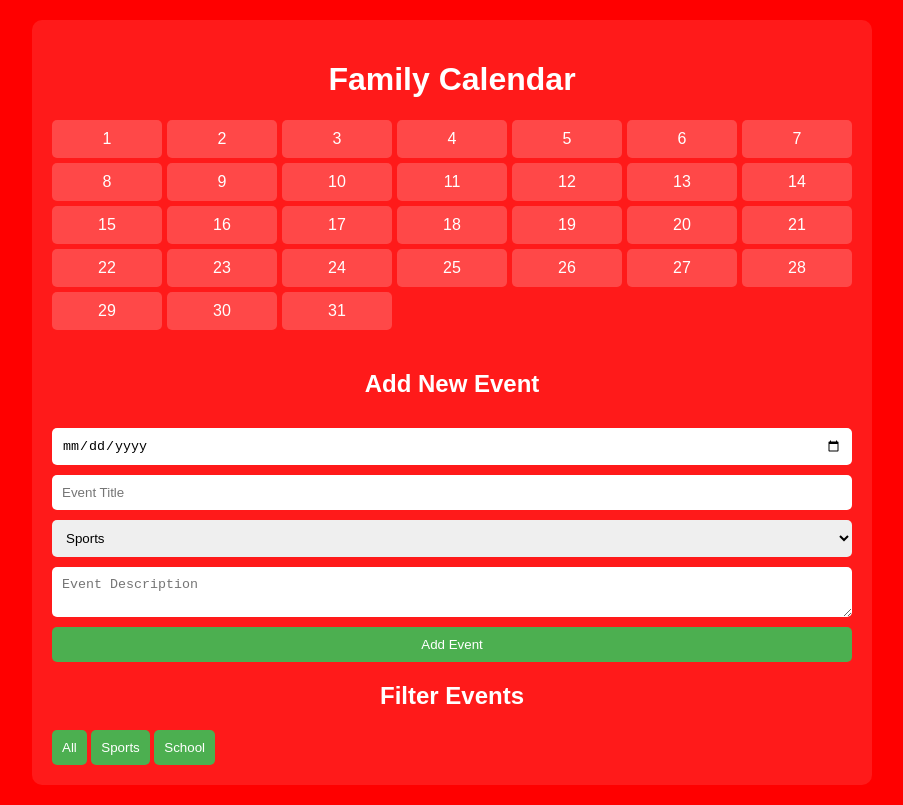
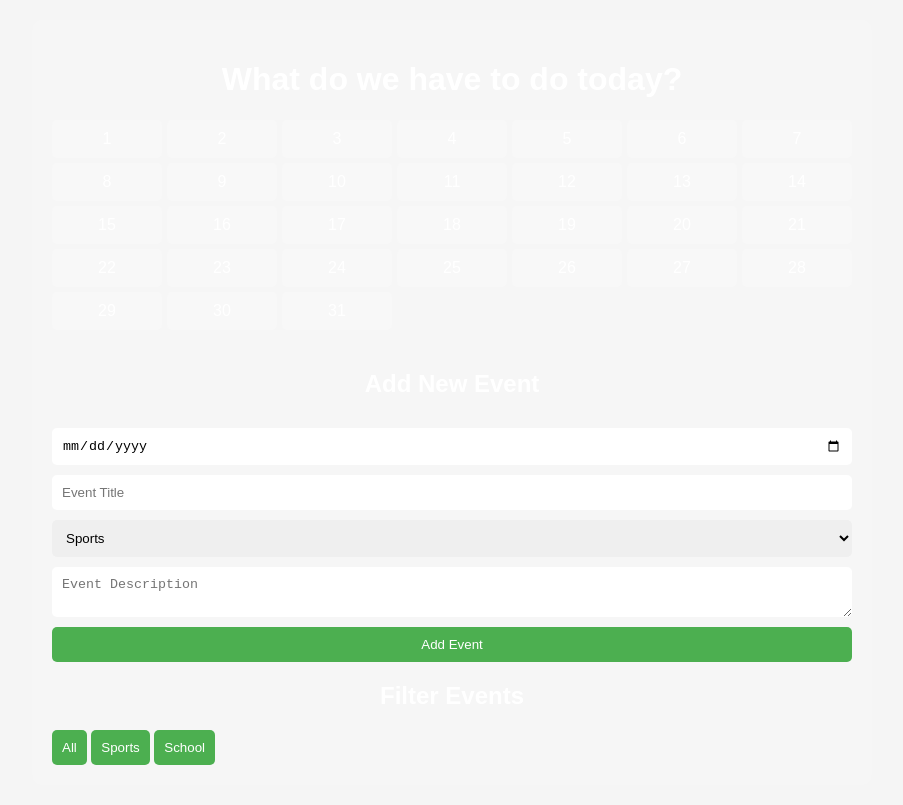
Before and after one commit to Caffeine-Gallery/famsportschedlink-0192b9ccc04d, a website built with Vite: page frontend/index.html in a window 1280 px wide. Shown: the whole page, without its empty margins (188-1091 px from the left). Built offline with nearby package versions, Linux system fonts and the light colour scheme; what @dfinity/agent would draw is missing.

Commit message:
0192b9d0-3e21-7dda-8733-2da6fd036709

```diff
--- a/frontend/index.css
+++ b/frontend/index.css
@@ -2,7 +2,7 @@ body {
     font-family: Arial, sans-serif;
     margin: 0;
     padding: 20px;
-    background-color: red;
+    background-color: #f5f5f5;
     color: white;
 }
 
--- a/frontend/index.html
+++ b/frontend/index.html
@@ -8,7 +8,7 @@
 </head>
 <body>
     <div id="app">
-        <h1>Family Calendar</h1>
+        <h1>What do we have to do today?</h1>
         <div id="calendar"></div>
         <form id="eventForm">
             <h2>Add New Event</h2>
```
